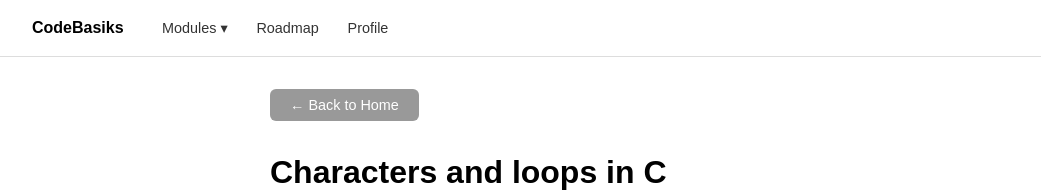
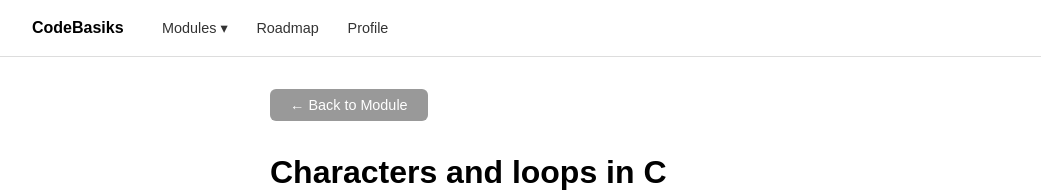
Before and after one commit to Tholarr/codebasiks, a React (Vite) app in the folder frontend/: page /module/01/lesson/01 in a window 1280 px wide. Shown: the top 192 px of the page, without its empty margins (0-1041 px from the left). Built offline with nearby package versions, Linux system fonts and the light colour scheme.

Commit message:
:recycle: 'Back to' button from lessons go to module page instead of home

```diff
--- a/frontend/src/components/LessonLayout.tsx
+++ b/frontend/src/components/LessonLayout.tsx
@@ -5,12 +5,13 @@ import Navbar from "./Navbar";
 
 type Props = {
   title: string;
+  modulePath: string;
   prevPath?: string;
   nextPath?: string;
   children: React.ReactNode;
 };
 
-export default function LessonLayout({ title, prevPath, nextPath, children }: Props) {
+export default function LessonLayout({ title, modulePath, prevPath, nextPath, children }: Props) {
   const navigate = useNavigate();
 
   const go = (path: string) => {
@@ -24,8 +25,8 @@ export default function LessonLayout({ title, prevPath, nextPath, children }: Pr
         <Navbar />
 
         <div style={{ maxWidth: 740, margin: "0 auto", padding: "2rem", lineHeight: 1.7 }}>
-          <button onClick={() => go("/")} style={secondaryButtonStyle}>
-            ← Back to Home
+          <button onClick={() => go(modulePath)} style={secondaryButtonStyle}>
+            ← Back to Module
           </button>
 
           <h1 style={{ marginTop: "1.5rem" }}>{title}</h1>
--- a/frontend/src/lessons/module01/lesson01.tsx
+++ b/frontend/src/lessons/module01/lesson01.tsx
@@ -29,7 +29,7 @@ int my_print_digits(void)
 
 export default function Lesson01() {
     return (
-        <LessonLayout title="Characters and loops in C" prevPath="/module/01" nextPath="/module/01/lesson/02">
+        <LessonLayout title="Characters and loops in C" modulePath="/module/01" prevPath="/module/01" nextPath="/module/01/lesson/02">
 
             {/* ── Lesson content ── */}
             <p>
--- a/frontend/src/lessons/module01/lesson02.tsx
+++ b/frontend/src/lessons/module01/lesson02.tsx
@@ -46,7 +46,7 @@ int my_print_comb2(void)
 
 export default function Lesson02() {
   return (
-    <LessonLayout title="Conditions, parameters and nested loops" prevPath="/module/01/lesson/01" nextPath="/module/02">
+    <LessonLayout title="Conditions, parameters and nested loops" modulePath="/module/01" prevPath="/module/01/lesson/01" nextPath="/module/02">
 
       {/* ── Lesson content ── */}
       <p>
--- a/frontend/src/lessons/module02/Lesson01.tsx
+++ b/frontend/src/lessons/module02/Lesson01.tsx
@@ -13,7 +13,7 @@ void my_swap(int *a, int *b)
 
 export default function Lesson01() {
   return (
-    <LessonLayout title="Introduction to pointers" prevPath="/module/02" nextPath="/module/02/lesson/02">
+    <LessonLayout title="Introduction to pointers" modulePath="/module/02" prevPath="/module/02" nextPath="/module/02/lesson/02">
 
       <p>
         Every variable stored in a program occupies a specific location in memory. That location
--- a/frontend/src/lessons/module02/Lesson02.tsx
+++ b/frontend/src/lessons/module02/Lesson02.tsx
@@ -21,11 +21,7 @@ int my_strlen(char const *str)
 
 export default function Lesson02() {
   return (
-    <LessonLayout
-      title="Pointers and strings"
-      prevPath="/module/02/lesson/01"
-      nextPath="/module/02/lesson/03"
-    >
+    <LessonLayout title="Pointers and strings" modulePath="/module/02" prevPath="/module/02/lesson/01" nextPath="/module/02/lesson/03">
 
       <p>
         In C, a <strong>string</strong> is not a special type, it is simply a sequence of{" "}
--- a/frontend/src/lessons/module02/Lesson03.tsx
+++ b/frontend/src/lessons/module02/Lesson03.tsx
@@ -29,7 +29,7 @@ void my_sort_int_array(int *array, int size)
 
 export default function Lesson03() {
   return (
-    <LessonLayout title="String manipulation and arrays" prevPath="/module/02/lesson/02" nextPath="/module/03">
+    <LessonLayout title="String manipulation and arrays" modulePath="/module/02" prevPath="/module/02/lesson/02" nextPath="/module/03">
 
       <p>
         When working with pointers, it is often useful to consult the official documentation of C
```
